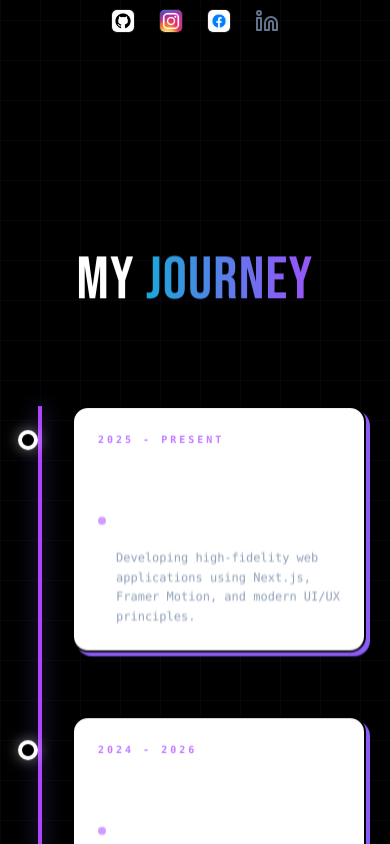
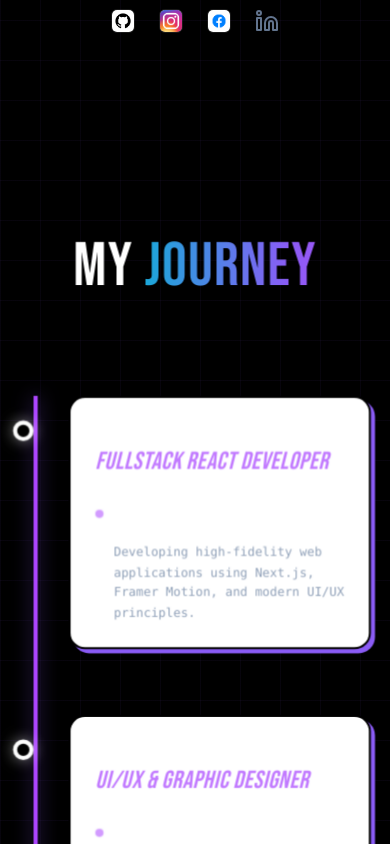
Before and after one commit to Eldhira-Dias-Nugraha/portofolio-end, a Next.js app: page / in a window 390 px wide. Shown: the part 1140-1984 px from the top of the page. Built offline with nearby package versions, Linux system fonts and the light colour scheme.

Commit message:
Enhance responsiveness, mobile 3D optimization, and navbar smooth scroll

```diff
--- a/components/Box3D.tsx
+++ b/components/Box3D.tsx
@@ -23,9 +23,9 @@ export default function Box3D({ children, side = 'left', centered = false }: Box
   const rotateX = useTransform(scrollYProgress, [0, 0.5, 1], isMobile ? [10, 0, -10] : [20, 0, -20]);
   const rotateY = useTransform(scrollYProgress, [0, 0.5, 1], centered ? [0, 0, 0] : (side === 'left' ? (isMobile ? [-8, 0, 8] : [-15, 0, 15]) : (isMobile ? [8, 0, -8] : [15, 0, -15])));
 
-  // Keep opacity at 1 once it fades in, don't fade out at the bottom
-  const opacity = useTransform(scrollYProgress, [0, 0.2], [0, 1]);
-  const scale = useTransform(scrollYProgress, [0, 0.5], [0.9, 1]);
+  // Keep content fully visible immediately
+  const opacity = 1;
+  const scale = useTransform(scrollYProgress, [0, 0.5, 1], [1, 1.05, 1]);
 
   return (
     <div
--- a/components/Experience.tsx
+++ b/components/Experience.tsx
@@ -64,8 +64,8 @@ export default function Experience() {
                   `} />
 
                   <div className="flex flex-col gap-2 md:gap-3 mb-6 md:mb-8">
-                    <span className="text-[10px] md:text-xs font-mono text-purple-400 font-bold tracking-[0.3em] uppercase">{exp.period}</span>
-                    <h3 className="text-2xl md:text-5xl font-nagasaki text-white group-hover:text-purple-400 transition-colors uppercase italic leading-tight">{exp.role}</h3>
+                    <span className="text-[10px] md:text-xs font-mono text-white/40 font-bold tracking-[0.3em] uppercase">{exp.period}</span>
+                    <h3 className="text-2xl md:text-5xl font-nagasaki text-purple-400 uppercase italic leading-tight">{exp.role}</h3>
                   </div>
 
                   <h4 className="text-base md:text-xl font-bold mb-4 md:mb-6 flex items-center gap-3 text-white/80">
```
